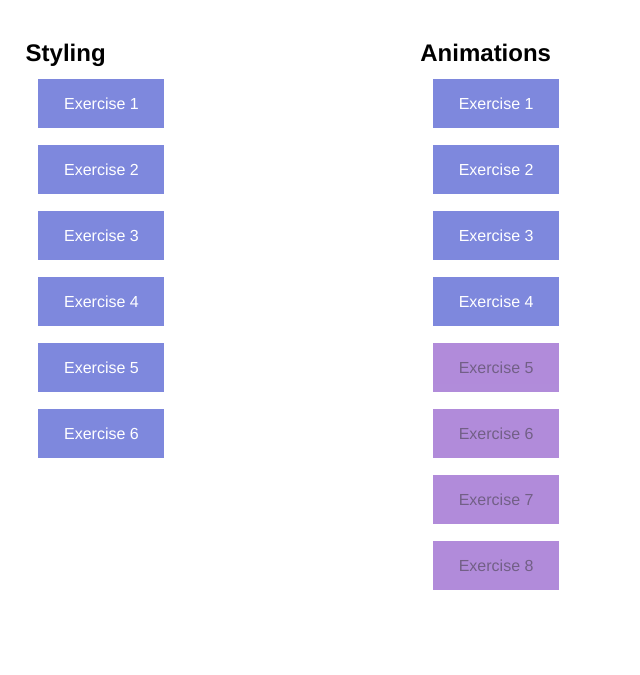
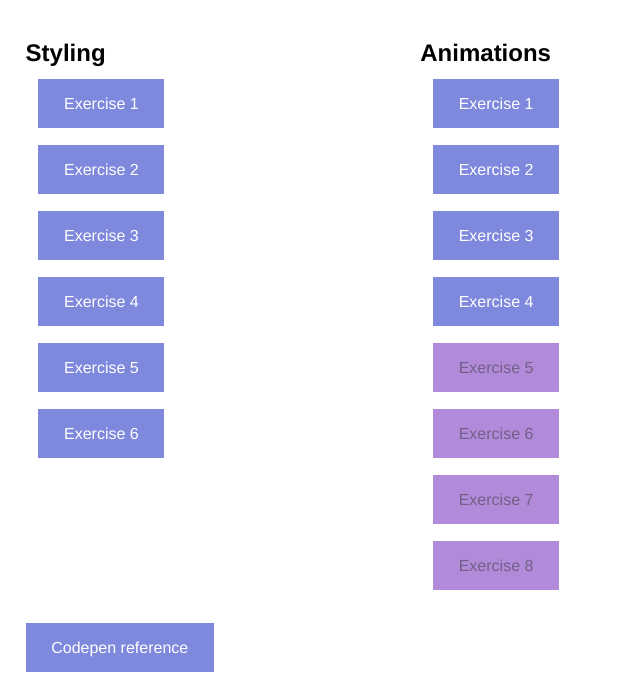
Before and after one commit to yvkschaefer/CSS-Animations-Playground, a plain HTML site: page index.html in a window 1280 px wide. Shown: the part 125-800 px from the top of the page, without its empty margins (0-640 px from the left). Drawn offline with Linux system fonts and the light colour scheme.

Commit message:
added codepen reference

```diff
--- a/index.html
+++ b/index.html
@@ -37,6 +37,7 @@
     </ul>
     </div>
   </section>
+  <a class="bottom-link" href="https://codepen.io/jorgecardoso/post/1-css-transitions-and-animations#sec-exercise-1" target="_blank">Codepen reference</a>
 </body>
 
 </html>
--- a/src/main.css
+++ b/src/main.css
@@ -7,7 +7,7 @@ h1 {
   padding: 4vh 2vw;
 }
 section {
-  padding: 0 2vw;
+  padding: 0 2vw 6vh;
   display: flex;
 }
 section div:last-child {
@@ -38,3 +38,7 @@ ul li:not(:last-child) {
   background-color: rgba(134, 75, 198, 0.8);
   color: rgba(0, 0, 0, 0.5);
 }
+
+.bottom-link {
+  margin-left: 2vw;
+}
```
